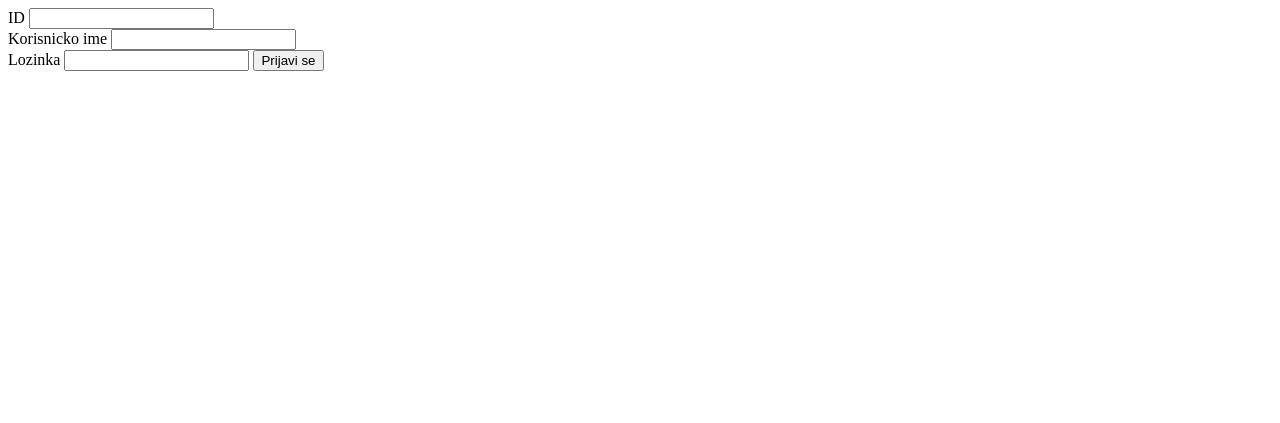
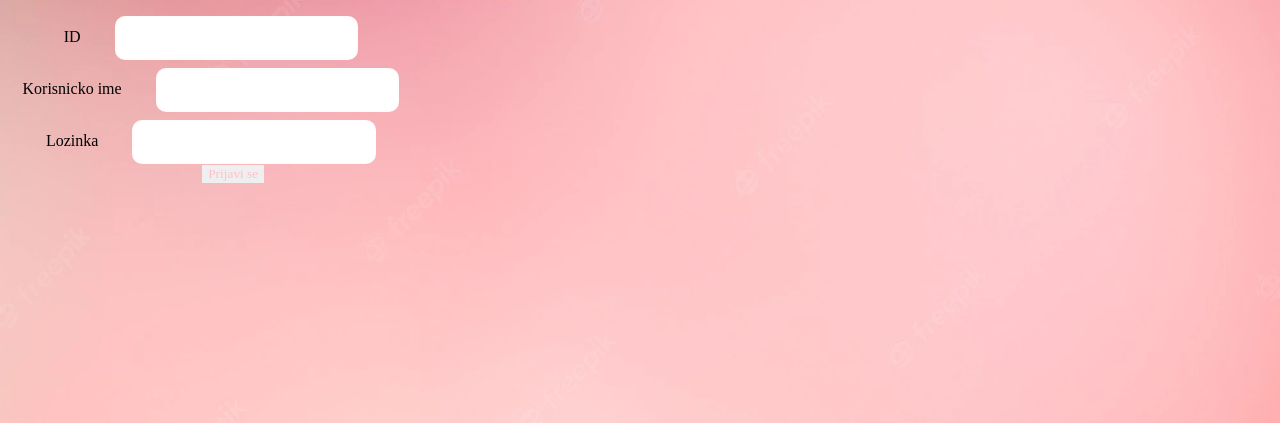
Before and after one commit to MartaJovanovic/domaci1, a PHP site: page / in a window 1280 px wide. Shown: the top 423 px of the page. Run offline with PHP 8.4, Linux system fonts and the light colour scheme.

Commit message:
Dodat css

```diff
--- /dev/null
+++ b/css/style.css
@@ -0,0 +1,60 @@
+
+* {
+    font-family: Montserrat;
+}
+
+body{
+    background-image: url("../slike/pozadina.webp");
+     background-size: 100% 100%;
+    background-repeat: no-repeat;
+    background-attachment: fixed;
+}
+
+.login-form{
+    text-align: center;
+    position: absolute;
+}
+
+table, tr, td{
+    border: 1px solid;
+    width: 10%;
+}
+
+.row{
+    display:inline-block;
+    margin-left: 10%;
+}
+
+.btn{
+    border:1px white;
+    color: pink;
+    text-decoration-color: purple;
+    margin-left: 45px;
+}
+
+.dugme{
+    margin: 10px;
+}
+
+.modal{
+    position: absolute;
+
+}
+
+#pretraga{
+    width: auto;
+    height: auto;
+    display:inline-block;
+}
+
+input[type=text], input[type=password] {
+    width: 60%;
+    padding: 12px 20px;
+    margin-left: 30px;
+    margin-top: 2%;
+    display: inline-block;
+    border: 2px solid rgb(255, 252, 252);
+    box-sizing: border-box;
+    border-radius: 10px;
+    text-decoration-color: pink;
+}
--- a/index.php
+++ b/index.php
@@ -35,8 +35,8 @@ if(isset($_POST['id']) && isset($_POST['ime']) && isset($_POST['sifra'])){
 <html lang="en">
 <head>
     <meta charset="UTF-8">
-    <link rel="stylesheet" type="text/css">
-    <title>FON: Zakazivanje kolokvijuma</title>
+    <link rel="stylesheet" type="text/css" href="css/style.css">
+    <title>SALON</title>
 
 </head>
 <body>
```
Also changed, not shown: pocetna.php (+41 -48 lines), slike/pozadina.webp (added).
